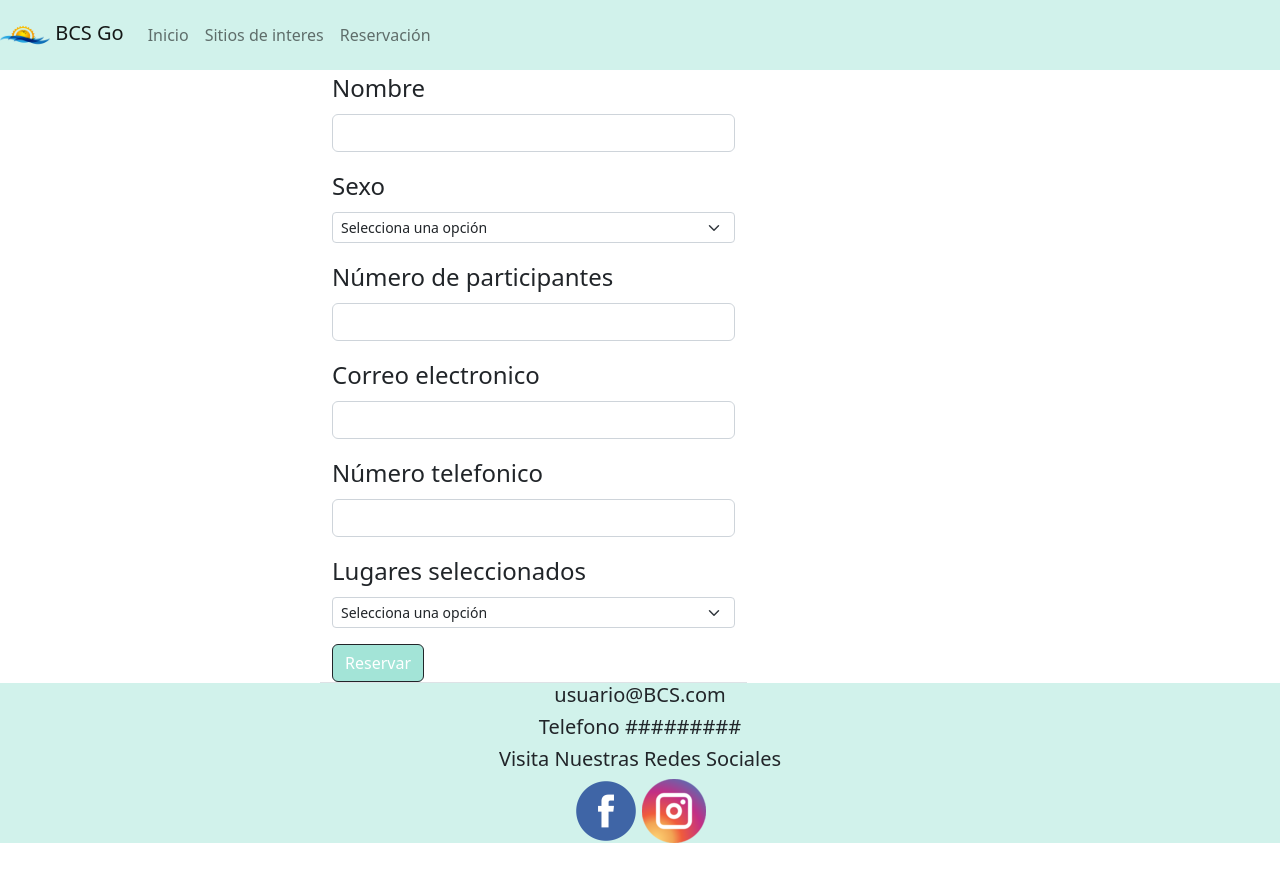
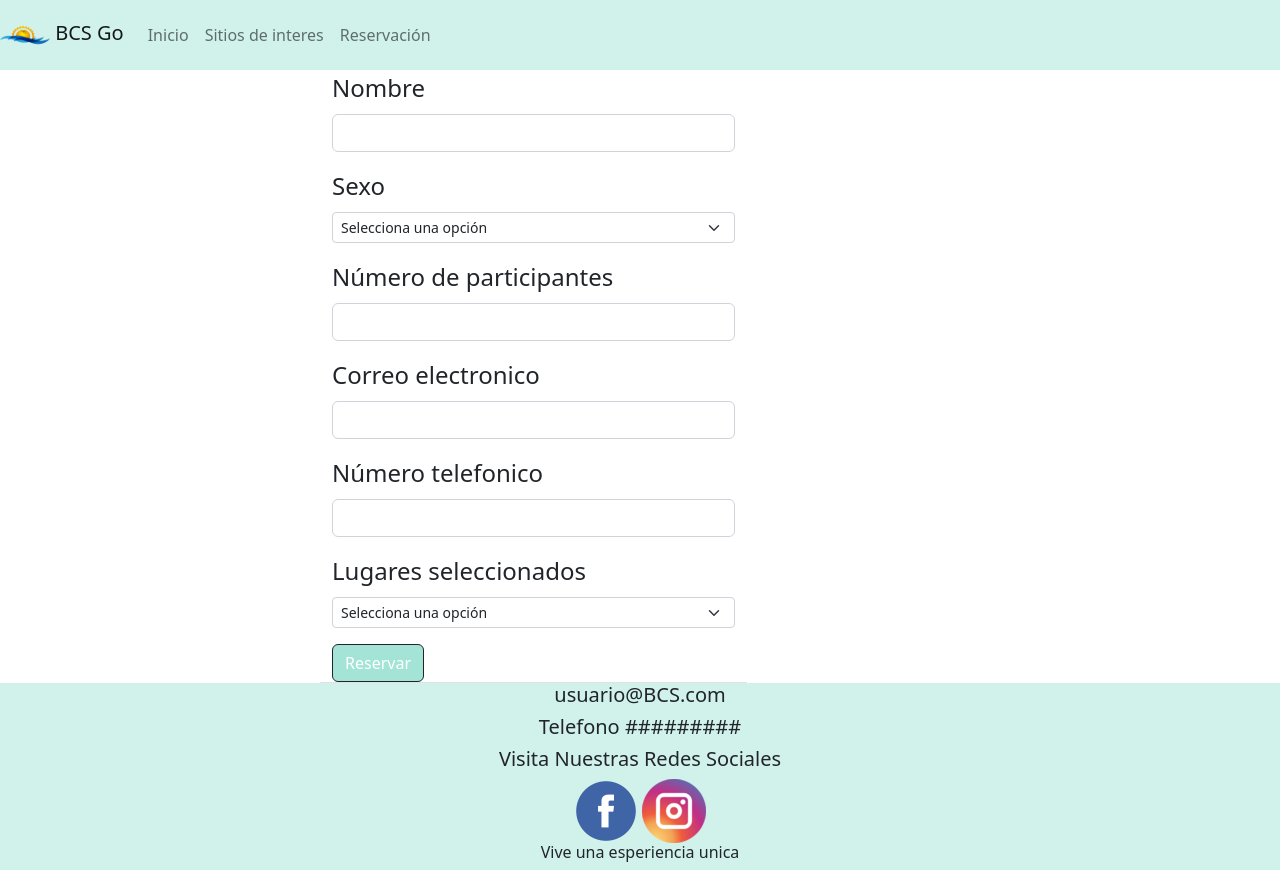
Before and after one commit to AleScarlett20/ProyectoSCV, a plain HTML site: page reservacion.html in a window 1280 px wide. Before the commit the page ends 843 px from the top, so only its background shows below. Drawn offline with nearby package versions, Linux system fonts and the light colour scheme.

Commit message:
reservacion modificada

```diff
--- a/reservacion.html
+++ b/reservacion.html
@@ -82,6 +82,7 @@
             <h5>Visita Nuestras Redes Sociales</h5>
             <img src="imagenes/facebook_icon.png">
             <img src="imagenes/instagram_icon.png">
+            <h6>Vive una esperiencia unica</h6>
          </div>
 
 </div>
```
